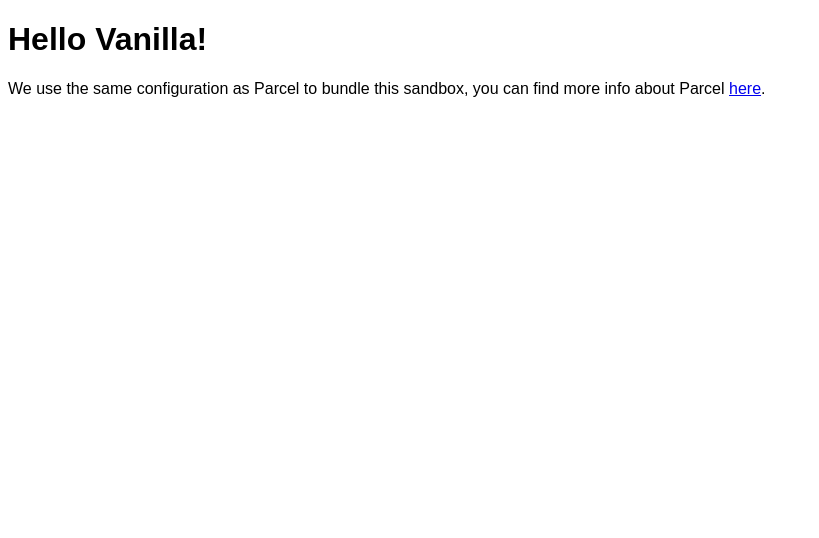
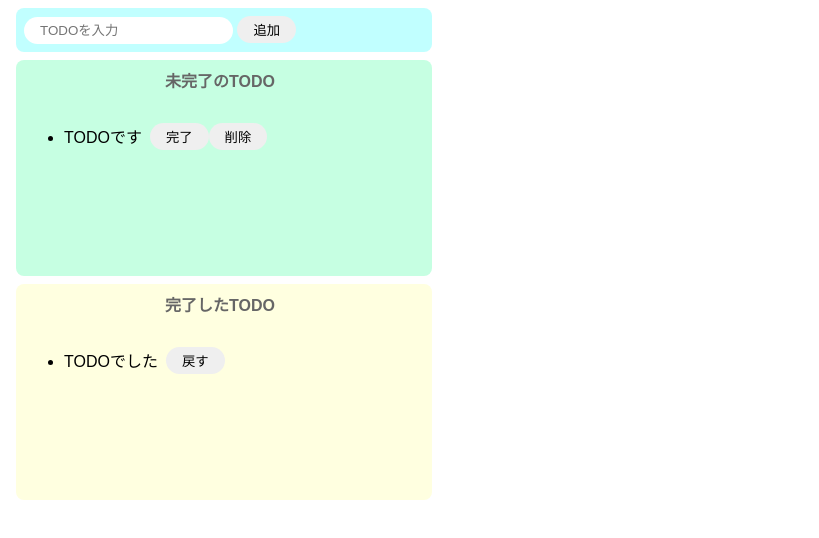
Before and after one commit to RyotaNishio/todo-plain-js, a website built with Parcel: page index.html in a window 1280 px wide. Shown: the whole page, without its empty margins (0-819 px from the left). Built offline with nearby package versions, Linux system fonts and the light colour scheme.

Commit message:
[Finish]TodoList

```diff
--- a/index.html
+++ b/index.html
@@ -7,8 +7,32 @@
 </head>
 
 <body>
-	<div id="app"></div>
-
+	<div class="input-area">
+		<input id="add-text" placeholder="TODOを入力">
+		<button id="add-button">追加</button>
+	</div>
+	<div class="imcomplete-area">
+		<p class="title">未完了のTODO</p>
+		<ul id="imcomplete-list">
+			<li>
+				<div class="list-row">
+					<p>TODOです</p>
+					<button>完了</button>
+					<button>削除</button>
+				</div>
+			</li>
+		</ul>
+	</div>
+	<div class="complete-area">
+		<p class="title">完了したTODO</p>
+		<ul id="complete-list">
+			<li>
+				<div class="list-row">
+					<p>TODOでした</p>
+					<button>戻す</button>
+			</li>
+		</ul>
+	</div>
 	<script src="src/index.js">
 	</script>
 </body>
--- a/src/index.js
+++ b/src/index.js
@@ -1,10 +1,80 @@
 import "./styles.css";
 
-document.getElementById("app").innerHTML = `
-<h1>Hello Vanilla!</h1>
-<div>
-  We use the same configuration as Parcel to bundle this sandbox, you can find more
-  info about Parcel
-  <a href="https://parceljs.org" target="_blank" rel="noopener noreferrer">here</a>.
-</div>
-`;
+const onClickAdd = () => {
+  // テキストボックスの値を取得し初期化する
+  const inputText = document.getElementById("add-text").value;
+  document.getElementById("add-text").value = "";
+
+  createImcompleteList(inputText);
+};
+
+// 未完了リストから削除
+const deleteFromImcompleteList = (target) => {
+  document.getElementById("imcomplete-list").removeChild(target);
+};
+
+// 完了リストから削除
+const deleteFromCompleteList = (target) => {
+  document.getElementById("complete-list").removeChild(target);
+};
+
+// 未完了リストに要素を生成
+const createImcompleteList = (text) => {
+  // divタグ生成
+  const div = document.createElement("div");
+  div.className = "list-row";
+
+  // pタグ生成
+  const p = document.createElement("p");
+  p.innerText = text;
+
+  // liタグ生成
+  const li = document.createElement("li");
+
+  // 完了button生成
+  const completeButton = document.createElement("button");
+  completeButton.innerText = "完了";
+
+  // 完了処理
+  completeButton.addEventListener("click", () => {
+    // 戻すbutton生成
+    const backButton = document.createElement("button");
+    backButton.innerText = "戻す";
+
+    // 戻す処理
+    backButton.addEventListener("click", () => {
+      const text = backButton.parentNode.firstElementChild.innerText;
+      createImcompleteList(text);
+      deleteFromCompleteList(backButton.parentNode.parentNode);
+    });
+
+    // 要素の中身を書き換え
+    div.textContent = null;
+    div.appendChild(p);
+    div.appendChild(backButton);
+
+    // 完了リストへ追加
+    const completeTarget = div.parentNode;
+    document.getElementById("complete-list").appendChild(completeTarget);
+  });
+
+  // 削除button生成
+  const deleteButton = document.createElement("button");
+  deleteButton.innerText = "削除";
+  deleteButton.addEventListener("click", () => {
+    // 削除機能
+    const deleteTarget = deleteButton.parentNode.parentNode;
+    deleteFromImcompleteList(deleteTarget);
+  });
+
+  div.appendChild(p);
+  div.appendChild(completeButton);
+  div.appendChild(deleteButton);
+  li.appendChild(div);
+  const ul = document.getElementById("imcomplete-list");
+  ul.appendChild(li);
+};
+
+document
+  .getElementById("add-button")
+  .addEventListener("click", () => onClickAdd());
--- a/src/styles.css
+++ b/src/styles.css
@@ -1,3 +1,65 @@
 body {
   font-family: sans-serif;
 }
+
+input {
+  border-radius: 16px;
+  border: none;
+  padding: 6px 16px;
+  outline: none;
+}
+
+p {
+  margin-right: 8px;
+}
+
+button {
+  border-radius: 16px;
+  border: none;
+  padding: 4px 16px;
+}
+
+button:hover {
+  background-color: #ff7fff;
+  color: #fff;
+  cursor: pointer;
+}
+
+.input-area {
+  background-color: #c1ffff;
+  width: 400px;
+  padding: 8px;
+  margin: 8px;
+  border-radius: 8px;
+}
+
+.imcomplete-area {
+  background-color: #c6ffe2;
+  width: 400px;
+  min-height: 200px;
+  padding: 8px;
+  margin: 8px;
+  border-radius: 8px;
+}
+
+.complete-area {
+  background-color: #ffffe0;
+  width: 400px;
+  min-height: 200px;
+  padding: 8px;
+  margin: 8px;
+  border-radius: 8px;
+}
+
+.title {
+  text-align: center;
+  margin-top: 0;
+  font-weight: bold;
+  color: #666;
+}
+
+.list-row {
+  display: flex;
+  align-items: center;
+  padding-bottom: 4px;
+}
```
